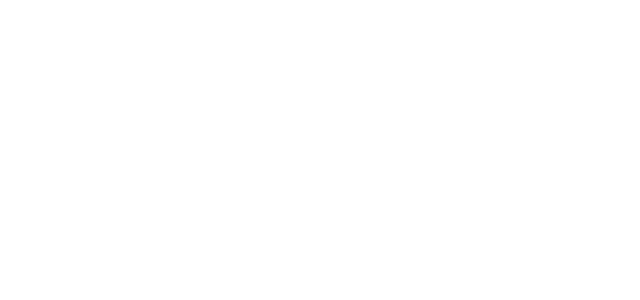
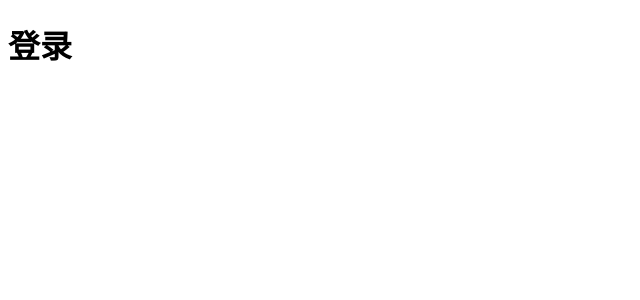
Before and after one commit to WUMINGTTT/Answering-System, a Vue app in the folder Frontend/: page /login in a window 1280 px wide. Before the commit this address had no page. Shown: the top 300 px of the page, without its empty margins (0-640 px from the left). Built offline with nearby package versions, Linux system fonts and the light colour scheme.

Commit message:
前端：添加登录页骨架

```diff
--- a/Frontend/src/router/index.ts
+++ b/Frontend/src/router/index.ts
@@ -1,5 +1,6 @@
 import { createRouter, createWebHistory } from 'vue-router'
 import HomeView from '@/views/HomeView.vue'
+import LoginView from '@/views/LoginView.vue'
 import DisplayView from '@/views/DisplayView.vue'
 import PlayerView from '@/views/PlayerView.vue'
 import AdminView from '@/views/AdminView.vue'
@@ -11,6 +12,11 @@
       path: '/',
       name: '首页',
       component: HomeView,
+    },
+    {
+      path: '/login',
+      name: '登录页',
+      component: LoginView,
     },
     {
       path: '/display',
--- /dev/null
+++ b/Frontend/src/views/LoginView.vue
@@ -0,0 +1,11 @@
+<template>
+  <div class="login-page">
+    <h1>登录</h1>
+  </div>
+</template>
+
+<script setup lang="ts">
+</script>
+
+<style scoped>
+</style>
```
